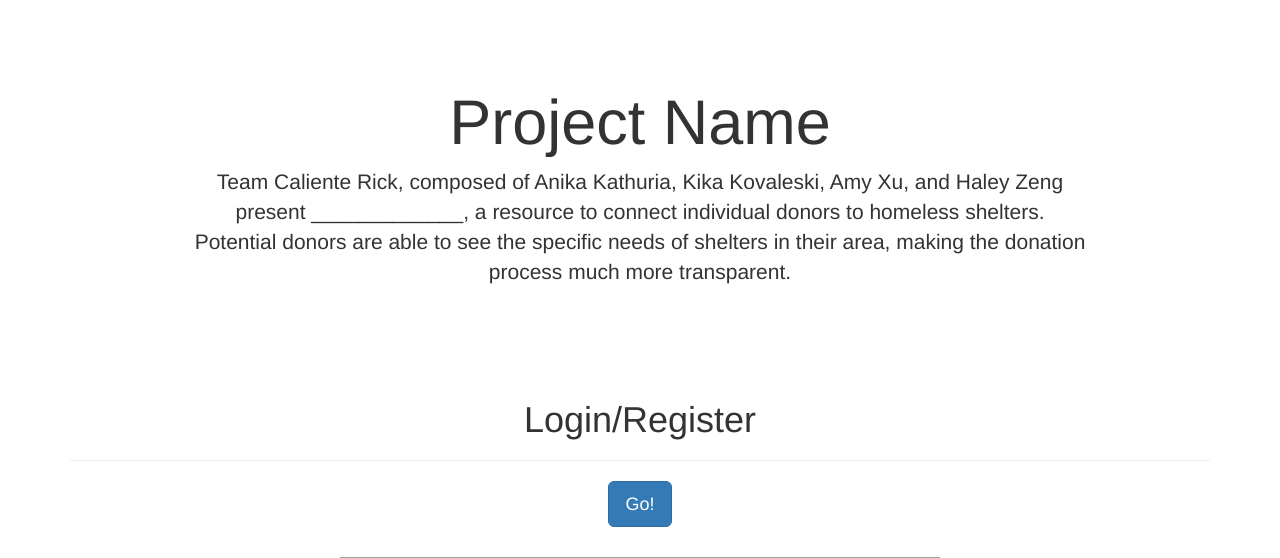
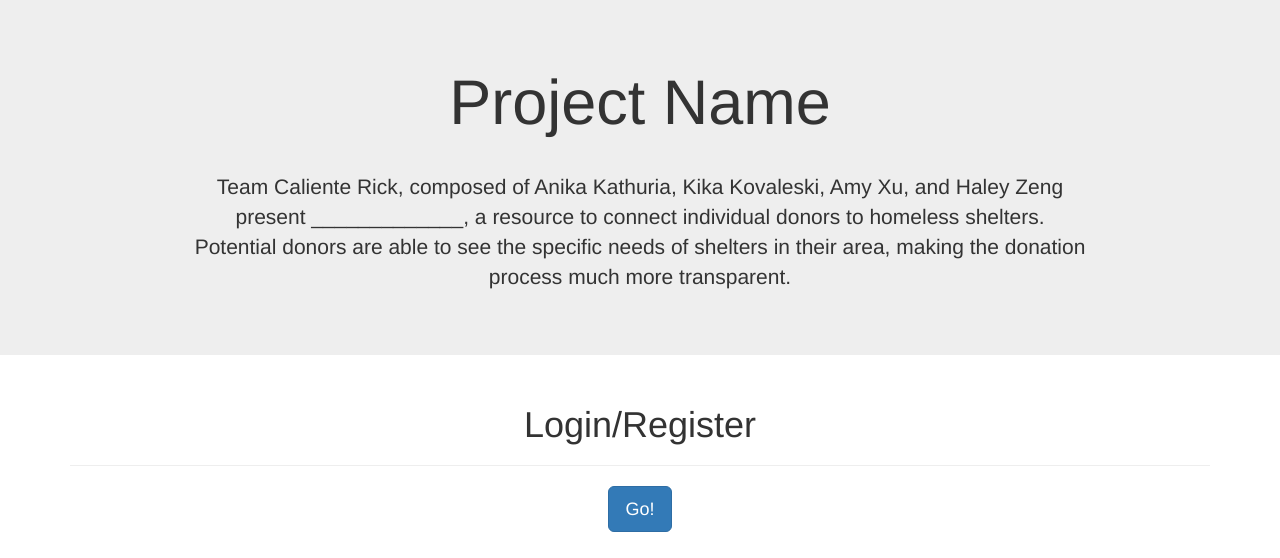
Before and after one commit to jieyuxu/caliente-rick, a Python web app: template templates/home.html in a window 1280 px wide. Shown: the part 52-610 px from the top of the page. Run offline with Jinja, Linux system fonts and the light colour scheme; the template is opened without the code that fills it, so the values that code supplies are empty; grey boxes are pictures that could not be loaded.

Commit message:
style changes

```diff
--- a/templates/home.html
+++ b/templates/home.html
@@ -66,9 +66,10 @@ imgHolder{ position:absolute; top:100px; left:100px; text-align:left; }
   #description{
     padding-left: 15%;
     padding-right: 15%;
+    padding-top: 25px;
   }
   .jumbotron {
-  background-color: white;
+    margin-top: -20px;
 }
 .main-button {
   display: inline-block;
```
